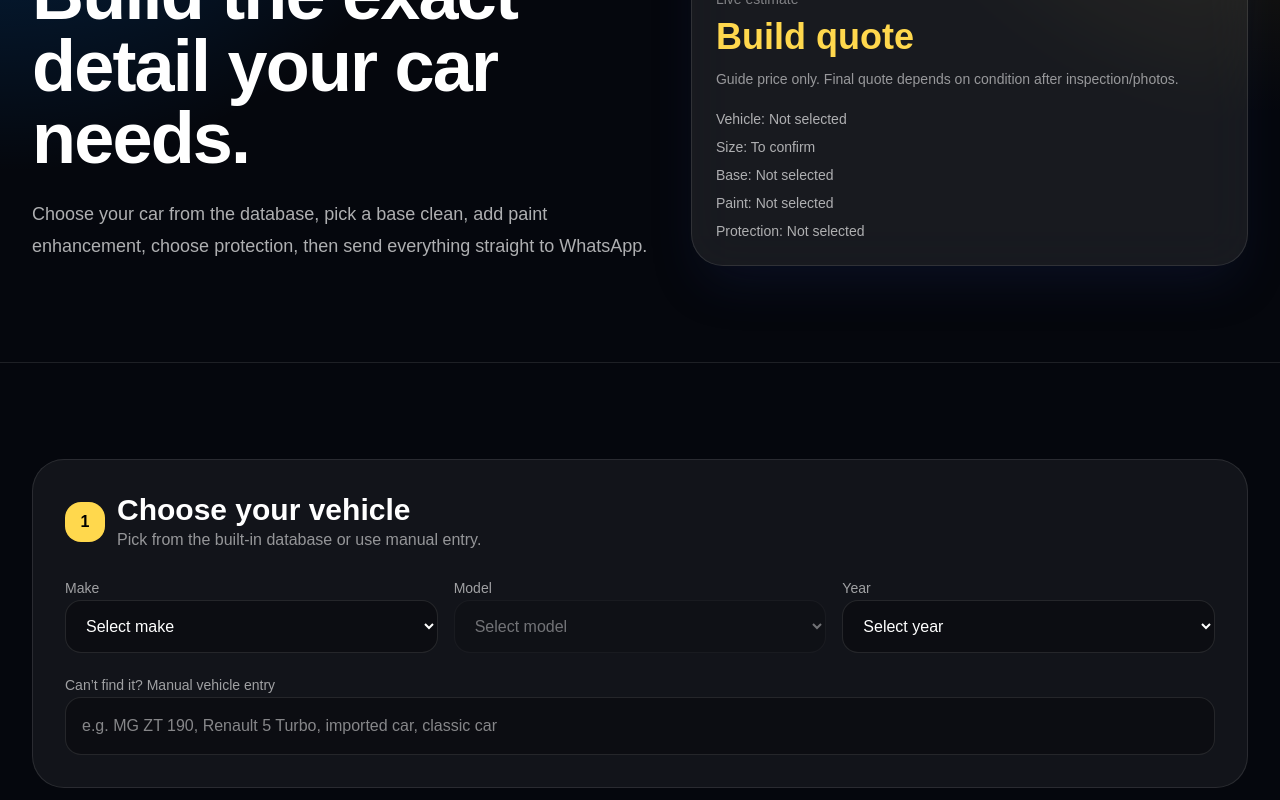
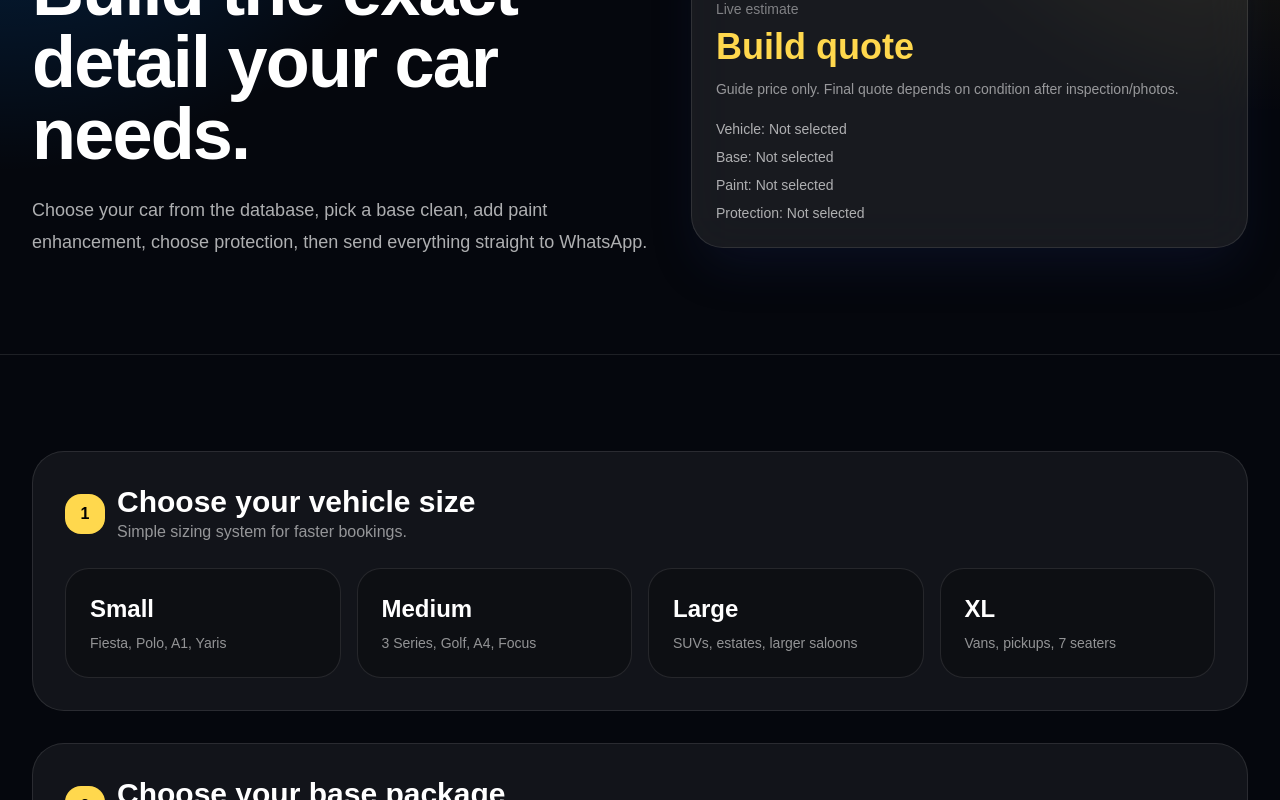
Before and after one commit to eliteautobolton/new-elite-gpt, a Next.js app: page /build-your-detail in a window 1280 px wide. Shown: the part 320-1120 px from the top of the page. Built offline with nearby package versions, Linux system fonts and the light colour scheme.

Commit message:
Add files via upload

```diff
--- a/app/build-your-detail/page.tsx
+++ b/app/build-your-detail/page.tsx
@@ -4,98 +4,11 @@ import Link from "next/link";
 import { ArrowLeft, Check, Car, MessageCircle, Search, Sparkles, Calculator, Wand2 } from "lucide-react";
 import { useMemo, useState } from "react";
 
-type VehicleModel = {
-  model: string;
-  size: "Small" | "Medium" | "Large" | "XL";
-  body: string;
-};
 
-const vehicleDatabase: Record<string, VehicleModel[]> = {
-  Audi: [
-    { model: "A1", size: "Small", body: "Hatchback" },
-    { model: "A3", size: "Medium", body: "Hatchback / Saloon" },
-    { model: "A4", size: "Medium", body: "Saloon / Avant" },
-    { model: "A5", size: "Medium", body: "Coupe / Sportback" },
-    { model: "A6", size: "Large", body: "Saloon / Avant" },
-    { model: "Q2", size: "Medium", body: "SUV" },
-    { model: "Q3", size: "Medium", body: "SUV" },
-    { model: "Q5", size: "Large", body: "SUV" },
-    { model: "Q7", size: "XL", body: "Large SUV" },
-  ],
-  BMW: [
-    { model: "1 Series", size: "Small", body: "Hatchback" },
-    { model: "2 Series", size: "Small", body: "Coupe / MPV" },
-    { model: "3 Series", size: "Medium", body: "Saloon / Touring" },
-    { model: "4 Series", size: "Medium", body: "Coupe / Gran Coupe" },
-    { model: "5 Series", size: "Large", body: "Saloon / Touring" },
-    { model: "X1", size: "Medium", body: "SUV" },
-    { model: "X3", size: "Large", body: "SUV" },
-    { model: "X5", size: "XL", body: "Large SUV" },
-    { model: "X6", size: "XL", body: "Large SUV Coupe" },
-  ],
-  Ford: [
-    { model: "Fiesta", size: "Small", body: "Hatchback" },
-    { model: "Focus", size: "Medium", body: "Hatchback / Estate" },
-    { model: "Mondeo", size: "Large", body: "Saloon / Estate" },
-    { model: "Kuga", size: "Large", body: "SUV" },
-    { model: "Puma", size: "Medium", body: "SUV" },
-    { model: "Transit Custom", size: "XL", body: "Van" },
-  ],
-  Mercedes: [
-    { model: "A-Class", size: "Small", body: "Hatchback / Saloon" },
-    { model: "C-Class", size: "Medium", body: "Saloon / Estate" },
-    { model: "E-Class", size: "Large", body: "Saloon / Estate" },
-    { model: "CLA", size: "Medium", body: "Coupe / Shooting Brake" },
-    { model: "GLA", size: "Medium", body: "SUV" },
-    { model: "GLC", size: "Large", body: "SUV" },
-    { model: "GLE", size: "XL", body: "Large SUV" },
-  ],
-  Nissan: [
-    { model: "Micra", size: "Small", body: "Hatchback" },
-    { model: "Juke", size: "Medium", body: "SUV" },
-    { model: "Qashqai", size: "Large", body: "SUV" },
-    { model: "X-Trail", size: "XL", body: "Large SUV" },
-    { model: "Navara", size: "XL", body: "Pickup" },
-  ],
-  Tesla: [
-    { model: "Model 3", size: "Medium", body: "Saloon" },
-    { model: "Model Y", size: "Large", body: "SUV" },
-    { model: "Model S", size: "Large", body: "Saloon" },
-    { model: "Model X", size: "XL", body: "Large SUV" },
-  ],
-  Toyota: [
-    { model: "Yaris", size: "Small", body: "Hatchback" },
-    { model: "Corolla", size: "Medium", body: "Hatchback / Estate" },
-    { model: "C-HR", size: "Medium", body: "SUV" },
-    { model: "RAV4", size: "Large", body: "SUV" },
-    { model: "Hilux", size: "XL", body: "Pickup" },
-  ],
-  Volkswagen: [
-    { model: "Polo", size: "Small", body: "Hatchback" },
-    { model: "Golf", size: "Medium", body: "Hatchback / Estate" },
-    { model: "Passat", size: "Large", body: "Saloon / Estate" },
-    { model: "T-Roc", size: "Medium", body: "SUV" },
-    { model: "Tiguan", size: "Large", body: "SUV" },
-    { model: "Transporter", size: "XL", body: "Van" },
-  ],
-  Vauxhall: [
-    { model: "Corsa", size: "Small", body: "Hatchback" },
-    { model: "Astra", size: "Medium", body: "Hatchback / Estate" },
-    { model: "Insignia", size: "Large", body: "Saloon / Estate" },
-    { model: "Mokka", size: "Medium", body: "SUV" },
-    { model: "Grandland", size: "Large", body: "SUV" },
-  ],
-  Other: [
-    { model: "Small Car", size: "Small", body: "Hatchback / Small coupe" },
-    { model: "Medium Car", size: "Medium", body: "Saloon / Hatchback / Estate" },
-    { model: "Large Car or SUV", size: "Large", body: "Large car / SUV" },
-    { model: "Van / 7 Seater / Pickup", size: "XL", body: "Large vehicle" },
-  ],
-};
-
-const years = Array.from({ length: 27 }, (_, i) => String(2026 - i));
+const vehicleSizes = ["Small", "Medium", "Large", "XL"];
 
 const basePackages = [
+
   { name: "Mini Detail", description: "Strong maintenance-style clean with presentation and protection focus.", small: 60, medium: 70, large: 85, xl: 100 },
   { name: "Full Valet", description: "Deep interior and exterior reset, ideal for dirtier vehicles.", small: 120, medium: 135, large: 155, xl: 180 },
   { name: "Full Detail", description: "The full works approach for a car that needs proper attention.", small: 180, medium: 220, large: 260, xl: 320 },
@@ -130,20 +43,12 @@ function priceForSize(item: any, size?: string) {
 }
 
 export default function BuildYourDetail() {
-  const makes = Object.keys(vehicleDatabase);
-  const [make, setMake] = useState("");
-  const [model, setModel] = useState("");
-  const [year, setYear] = useState("");
-  const [manualVehicle, setManualVehicle] = useState("");
+  const [vehicleSize, setVehicleSize] = useState("");
   const [basePackage, setBasePackage] = useState("");
   const [polish, setPolish] = useState("");
   const [protection, setProtection] = useState("");
   const [conditions, setConditions] = useState<string[]>([]);
 
-  const availableModels = make ? vehicleDatabase[make] || [] : [];
-  const selectedVehicle = availableModels.find((item) => item.model === model);
-  const vehicleSize = selectedVehicle?.size;
-  const vehicleLabel = selectedVehicle ? `${year ? `${year} ` : ""}${make} ${selectedVehicle.model}` : manualVehicle;
 
   const selectedBase = basePackages.find((item) => item.name === basePackage);
   const selectedPolish = polishOptions.find((item) => item.name === polish);
@@ -164,7 +69,7 @@ export default function BuildYourDetail() {
     );
   }, [vehicleSize, selectedBase, selectedPolish, selectedProtection, conditionTotal]);
 
-  const bookingReady = (selectedVehicle || manualVehicle) && basePackage && polish && protection;
+  const bookingReady = vehicleSize && basePackage && polish && protection;
 
   const toggleCondition = (name: string) => {
     setConditions((current) =>
@@ -174,9 +79,7 @@ export default function BuildYourDetail() {
 
   const whatsappText = `Hi Elite Auto Detailing, I want to book a Build Your Detail package.
 
-Vehicle: ${vehicleLabel || "Not entered"}
-Vehicle size: ${vehicleSize || "Manual / to confirm"}
-Body type: ${selectedVehicle?.body || "To confirm"}
+Vehicle size: ${vehicleSize || "Not selected"}
 
 Base package: ${basePackage || "Not selected"}
 Paint enhancement: ${polish || "Not selected"}
@@ -215,8 +118,8 @@ Can you confirm the final price and availability please?`;
               <h2 className="mt-2 text-4xl font-bold text-[#ffd84d]">{total ? `£${total}` : "Build quote"}</h2>
               <p className="mt-3 text-sm text-white/55">Guide price only. Final quote depends on condition after inspection/photos.</p>
               <div className="mt-5 space-y-2 text-sm text-white/65">
-                <p>Vehicle: {vehicleLabel || "Not selected"}</p>
-                <p>Size: {vehicleSize || "To confirm"}</p>
+                <p>Vehicle: {vehicleSize || "Not selected"}</p>
+
                 <p>Base: {basePackage || "Not selected"}</p>
                 <p>Paint: {polish || "Not selected"}</p>
                 <p>Protection: {protection || "Not selected"}</p>
@@ -228,28 +131,37 @@ Can you confirm the final price and availability please?`;
 
       <section className="mx-auto max-w-7xl px-5 py-16 md:px-8 md:py-24">
         <div className="rounded-[2rem] border border-white/10 bg-white/[0.055] p-5 md:p-8">
-          <StepHeader number="1" title="Choose your vehicle" subtitle="Pick from the built-in database or use manual entry." />
-          <div className="grid gap-4 md:grid-cols-3">
-            <Select label="Make" value={make} onChange={(value) => { setMake(value); setModel(""); }} options={makes} placeholder="Select make" />
-            <Select label="Model" value={model} onChange={setModel} options={availableModels.map((item) => item.model)} placeholder="Select model" disabled={!make} />
-            <Select label="Year" value={year} onChange={setYear} options={years} placeholder="Select year" />
+          <StepHeader number="1" title="Choose your vehicle size" subtitle="Simple sizing system for faster bookings." />
+
+          <div className="grid gap-4 md:grid-cols-4">
+            {vehicleSizes.map((size) => {
+              const active = vehicleSize === size;
+              return (
+                <button
+                  key={size}
+                  onClick={() => setVehicleSize(size)}
+                  className={`rounded-[1.5rem] border p-6 text-left transition hover:-translate-y-1 ${
+                    active
+                      ? "border-[#ffd84d] bg-white/[0.12]"
+                      : "border-white/10 bg-black/25 hover:bg-white/[0.08]"
+                  }`}
+                >
+                  <div className="flex items-center justify-between">
+                    <div>
+                      <h3 className="text-2xl font-semibold">{size}</h3>
+                      <p className="mt-2 text-sm text-white/55">
+                        {size === "Small" && "Fiesta, Polo, A1, Yaris"}
+                        {size === "Medium" && "3 Series, Golf, A4, Focus"}
+                        {size === "Large" && "SUVs, estates, larger saloons"}
+                        {size === "XL" && "Vans, pickups, 7 seaters"}
+                      </p>
+                    </div>
+                    {active && <Check className="h-5 w-5 text-[#ffd84d]" />}
+                  </div>
+                </button>
+              );
+            })}
           </div>
-
-          <div className="mt-5">
-            <label className="space-y-2 block">
-              <span className="text-sm text-white/60">Can’t find it? Manual vehicle entry</span>
-              <input value={manualVehicle} onChange={(e) => setManualVehicle(e.target.value)} placeholder="e.g. MG ZT 190, Renault 5 Turbo, imported car, classic car" className="w-full rounded-2xl border border-white/10 bg-black/30 px-4 py-4 outline-none ring-[#58a6ff] transition focus:ring-2" />
-            </label>
-          </div>
-
-          {selectedVehicle && (
-            <div className="mt-6 grid gap-4 rounded-[1.5rem] border border-white/10 bg-black/25 p-5 md:grid-cols-4">
-              <Info label="Make" value={make} />
-              <Info label="Model" value={selectedVehicle.model} />
-              <Info label="Body" value={selectedVehicle.body} />
-              <Info label="Detected size" value={selectedVehicle.size} />
-            </div>
-          )}
         </div>
 
         <SelectorSection number="2" title="Choose your base package" items={basePackages} selected={basePackage} setSelected={setBasePackage} vehicleSize={vehicleSize} />
@@ -320,10 +232,6 @@ function Select({ label, value, onChange, options, placeholder, disabled }: { la
   );
 }
 
-function Info({ label, value }: { label: string; value: string }) {
-  return <div><p className="text-xs text-white/40">{label}</p><p className="mt-1 font-semibold">{value}</p></div>;
-}
-
 function SelectorSection({ number, title, items, selected, setSelected, vehicleSize }: { number: string; title: string; items: any[]; selected: string; setSelected: (value: string) => void; vehicleSize?: string }) {
   return (
     <div className="mt-8 rounded-[2rem] border border-white/10 bg-white/[0.055] p-5 md:p-8">
```
